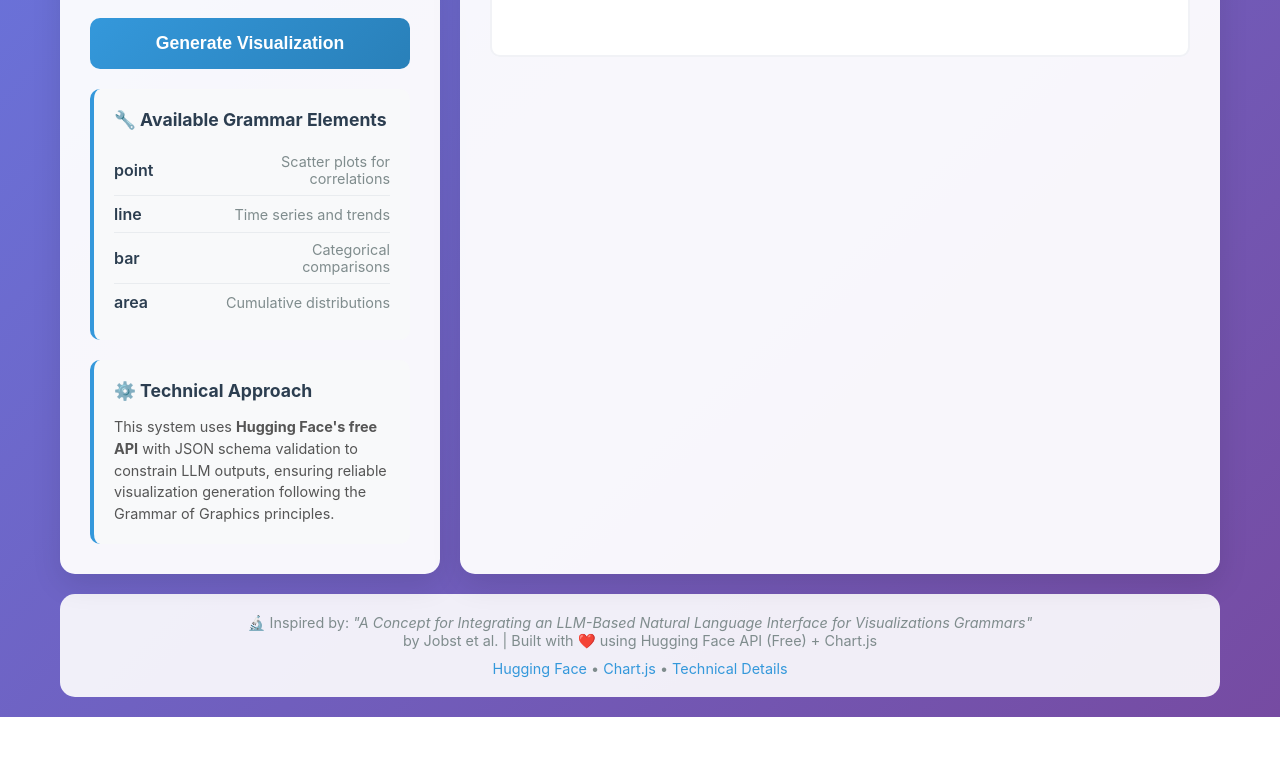
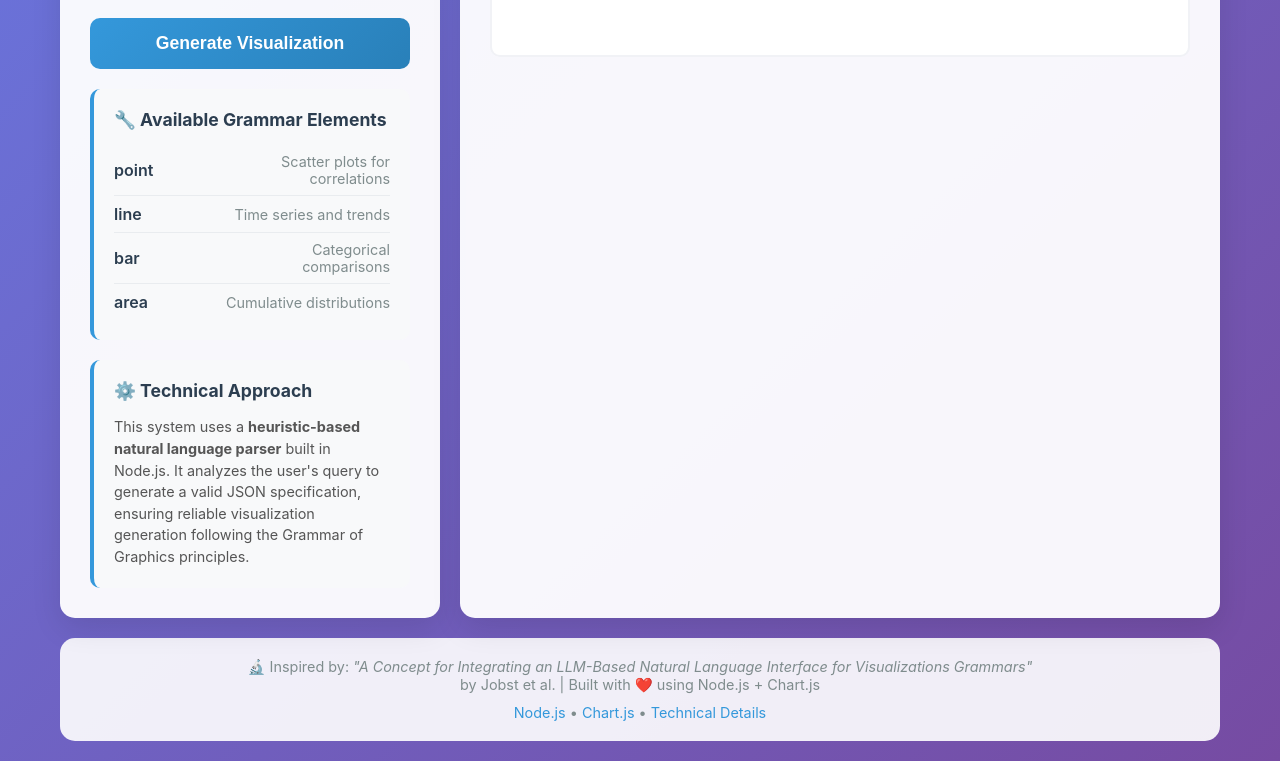
Before and after one commit to Cecelia1122/llm-vis-demo, a website: page index.html in a window 1280 px wide. Shown: the part 696-1457 px from the top of the page. Before the commit the page ends 1413 px from the top, so only its background shows below. Drawn offline with nearby package versions, Linux system fonts and the light colour scheme.

Commit message:
Add files via upload

```diff
--- a/index.html
+++ b/index.html
@@ -348,9 +348,10 @@
                 <div class="info-section">
                     <h3>⚙️ Technical Approach</h3>
                     <p style="font-size: 0.9rem; line-height: 1.5; color: #555;">
-                        This system uses <strong>Hugging Face's free API</strong> with JSON schema validation
-                        to constrain LLM outputs, ensuring reliable visualization generation following the
-                        Grammar of Graphics principles.
+                        This system uses a <strong>heuristic-based natural language parser</strong> built in Node.js.
+                         It analyzes the user's query to generate a valid JSON specification, ensuring
+                         reliable visualization generation following the Grammar of Graphics principles.
+    </p>
                     </p>
                 </div>
             </div>
@@ -371,10 +372,10 @@
         <div class="footer">
             <p>
                 🔬 Inspired by: <em>"A Concept for Integrating an LLM-Based Natural Language Interface for Visualizations Grammars"</em><br>
-                by Jobst et al. | Built with ❤️ using Hugging Face API (Free) + Chart.js
+                by Jobst et al. | Built with ❤️ using Node.js + Chart.js
             </p>
             <p style="margin-top: 10px;">
-                <a href="https://github.com/huggingface" target="_blank">Hugging Face</a> •
+                <a href="https://nodejs.org/" target="_blank">Node.js</a> •
                 <a href="https://www.chartjs.org/" target="_blank">Chart.js</a> •
                 <a href="#" onclick="showTechnicalDetails()">Technical Details</a>
             </p>
@@ -390,7 +391,7 @@
             alert(`Technical Implementation:
 
 🔧 Backend: Node.js + Express
-🤖 LLM: Hugging Face Transformers (Free API)
+🧠 Parsing: Heuristic-based natural language parser
 📊 Visualization: Chart.js
 📋 Schema Validation: JSON Schema constraints
 🎨 Frontend: Vanilla JavaScript + CSS Grid
```
